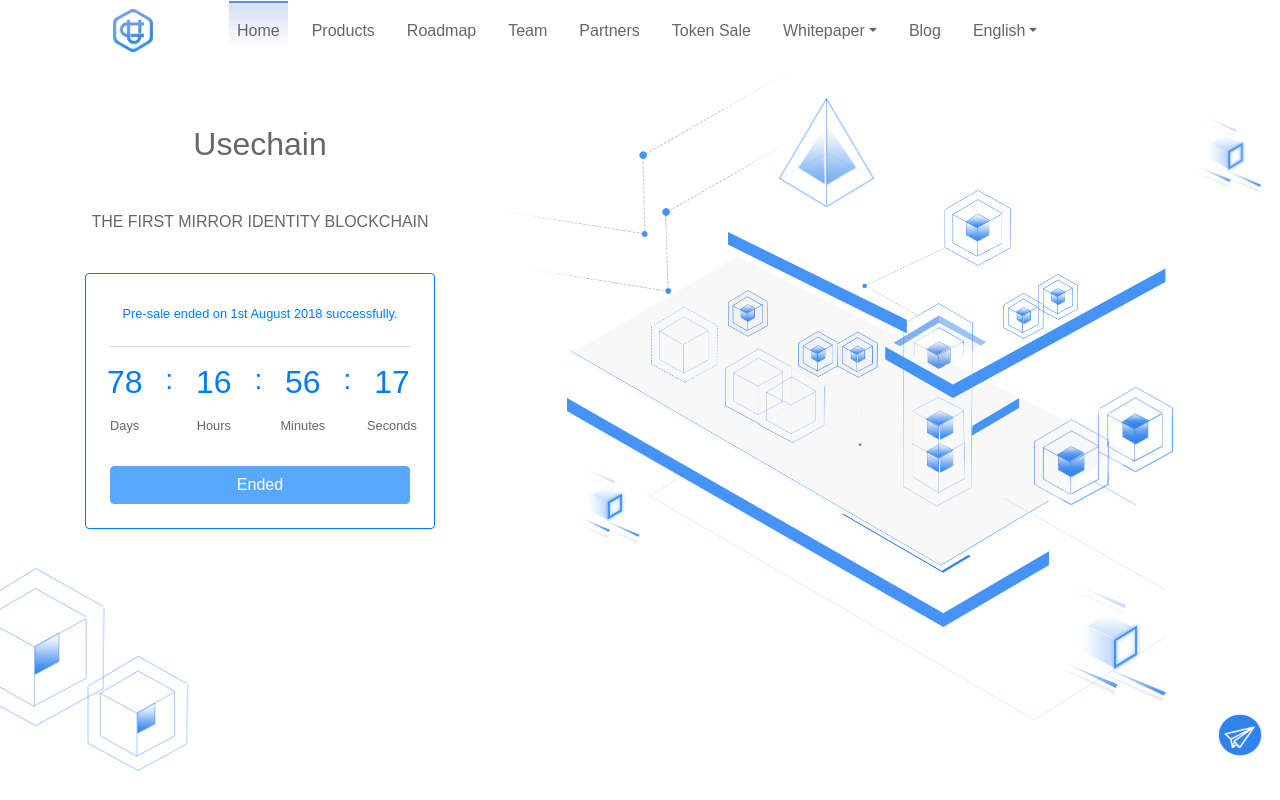
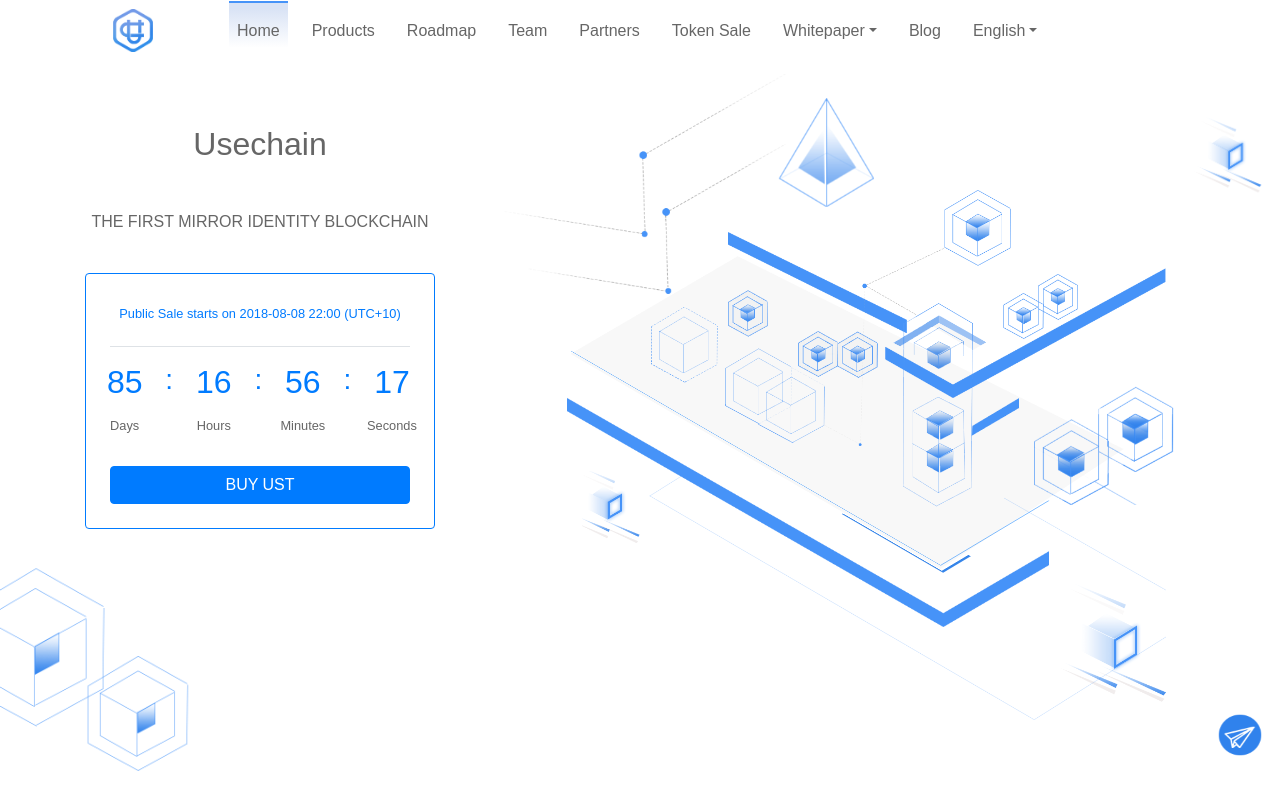
Before and after one commit to usechain/webfront, a Vue app: page / in a window 1280 px wide. Shown: the top 800 px of the page. Built offline with nearby package versions, Linux system fonts and the light colour scheme.

Commit message:
begin the Public Sale

```diff
--- a/src/assets/js/lang.js
+++ b/src/assets/js/lang.js
@@ -14,8 +14,8 @@
         usechaintitle:'Usechain',
         usechain:'Usechain',
         description:'全球首个隐身镜像区块链生态',
-        starttime:'Pre-sale 已于 2018-08-01 成功募满，提前结束',
-        buyust:'已结束',
+        starttime:'公募 将与 2018-08-08 22:00 (UTC+10) 开始',
+        buyust:'购买UST',
         timed:'天',
         timeh:'小时',
         timem:'分钟',
@@ -50,8 +50,8 @@
         ●&nbsp;社区激励: 20%<br/>\
         ●&nbsp;技术社区激励: 15%<br/>\
         ●&nbsp;核心团队: 15%<br/>\
-        ●&nbsp;软顶: 1350 BTC（如未达到，募资部分将全额退币）<br/>\
-        ●&nbsp;硬顶: 4500 BTC（如未达到，未销售部分销毁）<br/>\
+        ●&nbsp;软顶: 1350 BTC 或 20000 ETH<br/>\
+        ●&nbsp;硬顶: 4500 BTC 或 60000 ETH<br/>\
         ●&nbsp;接受币种: ETH(Ethereum), BTC(Bitcoin)',
         feature1:'基于硬件的性能提升',
         feature2:'隐私安全的身份应用',
@@ -234,12 +234,13 @@
         privacy:'隐私政策',
         tokenagreement:'代币购买协议',
         termsheet:'条款说明',
-        time1:'基石轮',
-        time2:'早鸟轮',
-        time3:'最终轮',
+        time1:'基石',
+        time2:'私募',
+        time3:'公募',
         done:'已完成',
         privatesale:'私募',
         plan:'登陆交易所前解锁25%，之后每两个月解锁25%，6个月内全部解锁',
+        nolockup:'不锁仓',
         subscribe:'订阅',
         subsuccess:'订阅成功',
         suberror:'您已订阅过',
@@ -261,8 +262,8 @@
         usechaintitle:'USECHAIN',
         usechain:'Usechain',
         description:'THE FIRST MIRROR IDENTITY BLOCKCHAIN',
-        starttime:'Pre-sale ended on 1st August 2018 successfully.',
-        buyust:'Ended',
+        starttime:'Public Sale starts on 2018-08-08 22:00 (UTC+10)',
+        buyust:'BUY UST',
         timed:'Days',
         timeh:'Hours',
         timem:'Minutes',
@@ -297,8 +298,8 @@
         ●&nbsp;Community Rewards: 20%<br/>\
         ●&nbsp;Technical Community Rewards: 15% <br/>\
         ●&nbsp;Core Team: 15%<br/>\
-        ●&nbsp;Softcap: 1350 BTC (If it isn\'t reached, all the raised capital will be returned to the investors.)<br/>\
-        ●&nbsp;Hardcap: 4500 BTC (If it isn\'t reached, all the token unsold will be destroyed.)<br/>\
+        ●&nbsp;Softcap: 1350 BTC  or  20000 ETH<br/>\
+        ●&nbsp;Hardcap: 4500 BTC  or  60000 ETH<br/>\
         ●&nbsp;ETH(Ethereum), BTC(Bitcoin)',
         feature1:'Hardware-Based Performance Improvement',
         feature2:'Privacy-Protected Identity Application',
@@ -483,11 +484,12 @@
         tokenagreement:'Token Purchase Agreement',
         termsheet:'Term Sheet',
         time1:'Cornerstone',
-        time2:'Early Bird',
-        time3:'Last Call',
+        time2:'Private Sale',
+        time3:'Public Sale',
         done:'Done',
         privatesale:'Private Sale',
         plan:'25% unlocked before exchange listing, 25% unlocked every 2 months thereafter, with total unlocked in 6 months',
+        nolockup:'No Lockup',
         subscribe:'Subscribe',
         subsuccess:'Thank you for your Subscription.',
         suberror:'You have already subscribed.',
--- a/src/components/Home.vue
+++ b/src/components/Home.vue
@@ -82,7 +82,7 @@
                     <span class="num" v-html='$t("message.times")'></span>
                   </div>
                 </div>
-                <a href="https://www.leekico.com/#/projects/detail?id=107" target="_blank" class="btn btn-primary w-100 btn_buyust disabled" v-html='$t("message.buyust")'></a>
+                <a href="https://www.leekico.com/#/projects/detail?id=109" target="_blank" class="btn btn-primary w-100 btn_buyust" v-html='$t("message.buyust")'></a>
               </div>
 
               <!-- <div class="form-inline mt-5 mb-2 btn_hover wow flash"  data-wow-delay='1s'>
@@ -508,7 +508,7 @@
     this.device = w < 576 ? "mobile" : "pc";
   },
   mounted() {
-    $.leftTime("2018/08/01 20:00:00",function(d){
+    $.leftTime("2018/08/08 20:00:00",function(d){
       if(d.status){
         var $dateShow1=$("#dateShow1");
         $dateShow1.find(".d").html(d.d);
--- a/src/components/Token.vue
+++ b/src/components/Token.vue
@@ -20,27 +20,26 @@
             <table class="table table-bordered text-white">
                 <thead>
                     <tr>
-                    <th colspan="3" v-text='$t("message.privatesale")'>私募</th>
+                    <td v-text='$t("message.time1")'>基石</td>
+                    <td v-text='$t("message.time2")'>私募</td>
+                    <td v-text='$t("message.time3")'>公募</td>
                     </tr>
                 </thead>
                 <tbody>
+
                     <tr>
-                    <td v-text='$t("message.time1")'>基石轮</td>
-                    <td v-text='$t("message.time2")'>早鸟轮</td>
-                    <td v-text='$t("message.time3")'>@最终轮</td>
-                    </tr>
-                    <tr>
-                    <td v-text='$t("message.done")'>2018-05-15 ~ 2018-05-31</td>
-                    <td v-text='$t("message.done")'>2018-06-01 ~ 2018-06-30</td>
-                    <td>2018-07-01 ~ 2018-07-31</td>
+                    <td v-text='$t("message.done")'></td>
+                    <td v-text='$t("message.done")'></td>
+                    <td>2018-08-08 ~ 2018-08-13</td>
                     </tr>
                     <tr>
                     <td>1BTC = 2,000,000UST</td>
                     <td>1BTC = 1,700,000UST</td>
-                    <td>1BTC = 1,400,000UST</td>
+                    <td>1ETH = 75,000UST</td>
                     </tr>
                     <tr>
-                    <td colspan="3"  v-text='$t("message.plan")'>登陆交易所前解锁25%，之后每两个月解锁25%，6个月内全部解锁</td>
+                    <td colspan="2"  v-text='$t("message.plan")'>登陆交易所前解锁25%，之后每两个月解锁25%，6个月内全部解锁</td>
+                    <td  v-text='$t("message.nolockup")'></td>
                     </tr>
                 </tbody>
             </table>
```
